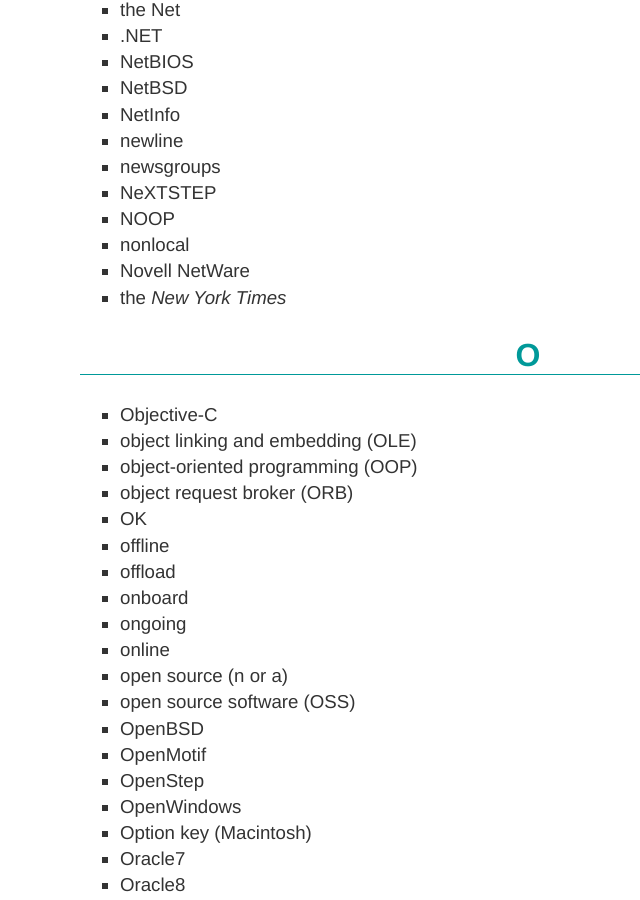
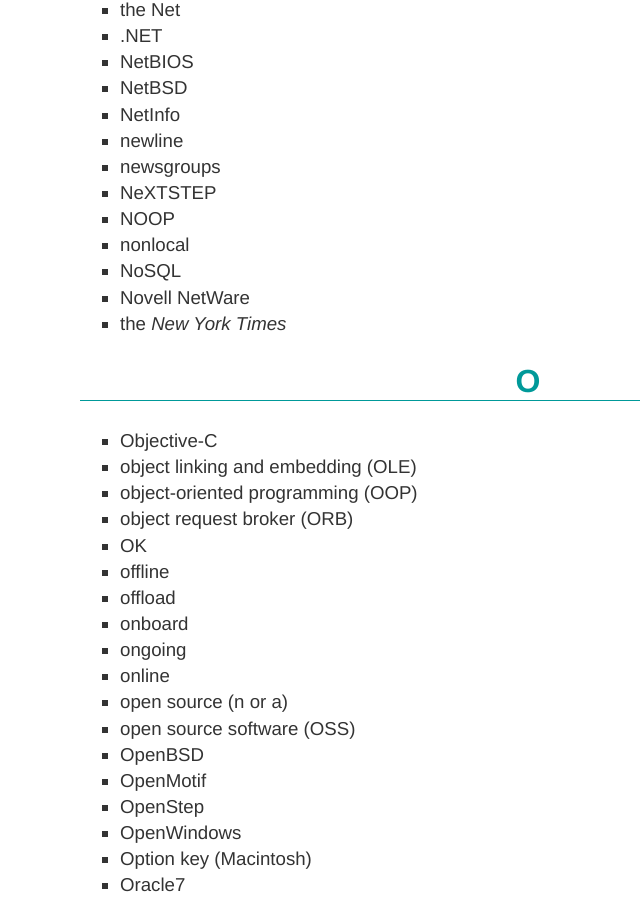
Before and after one commit to oreillymedia/production-resources, a Jekyll site: the page built from styleguide/index.md, in a window 1280 px wide and 900 px high, scrolled down 22467 px. Shown: the whole window, without its empty margins (112-752 px from the left). Built offline with Jekyll 4.4.1, drawn with Linux system fonts in a browser that asks for light colours.

Commit message:
adding "NoSQL" to wordlist

```diff
--- a/styleguide/index.md
+++ b/styleguide/index.md
@@ -1163,6 +1163,7 @@
 * NeXTSTEP
 * NOOP
 * nonlocal
+* NoSQL
 * Novell NetWare
 * the _New York Times_
 
```
